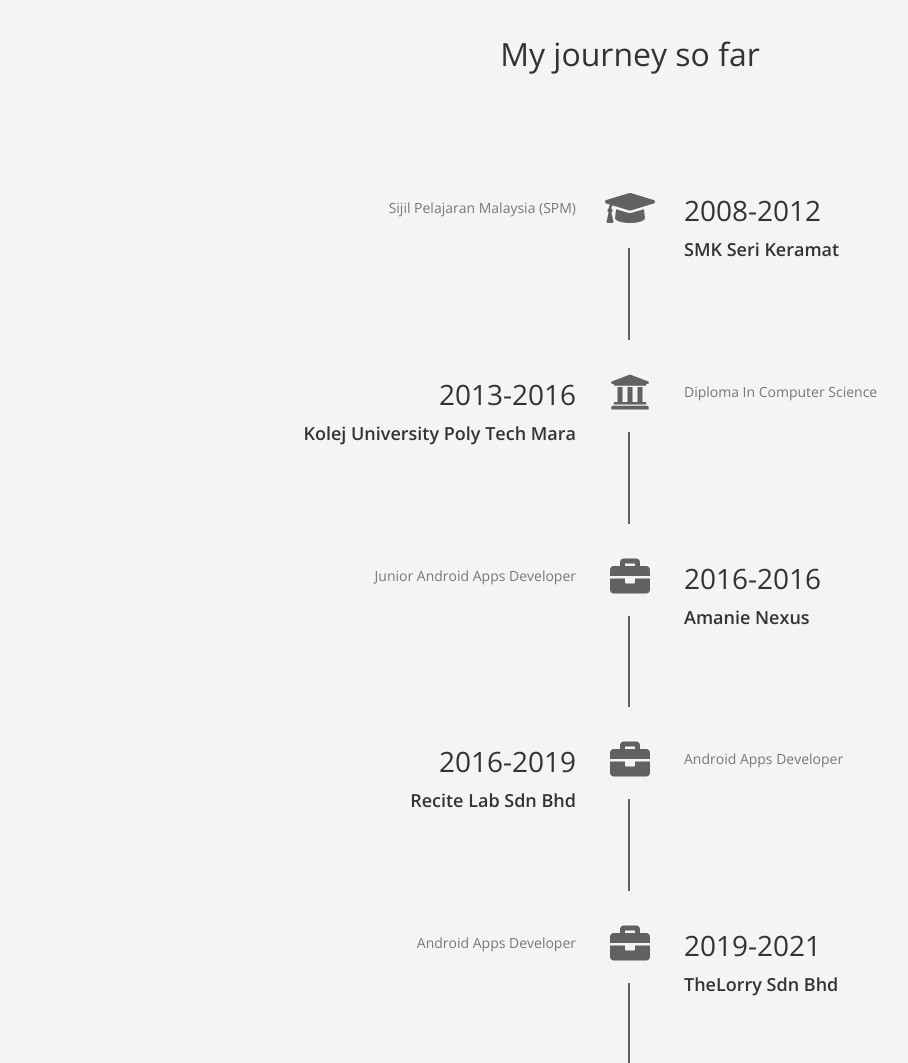
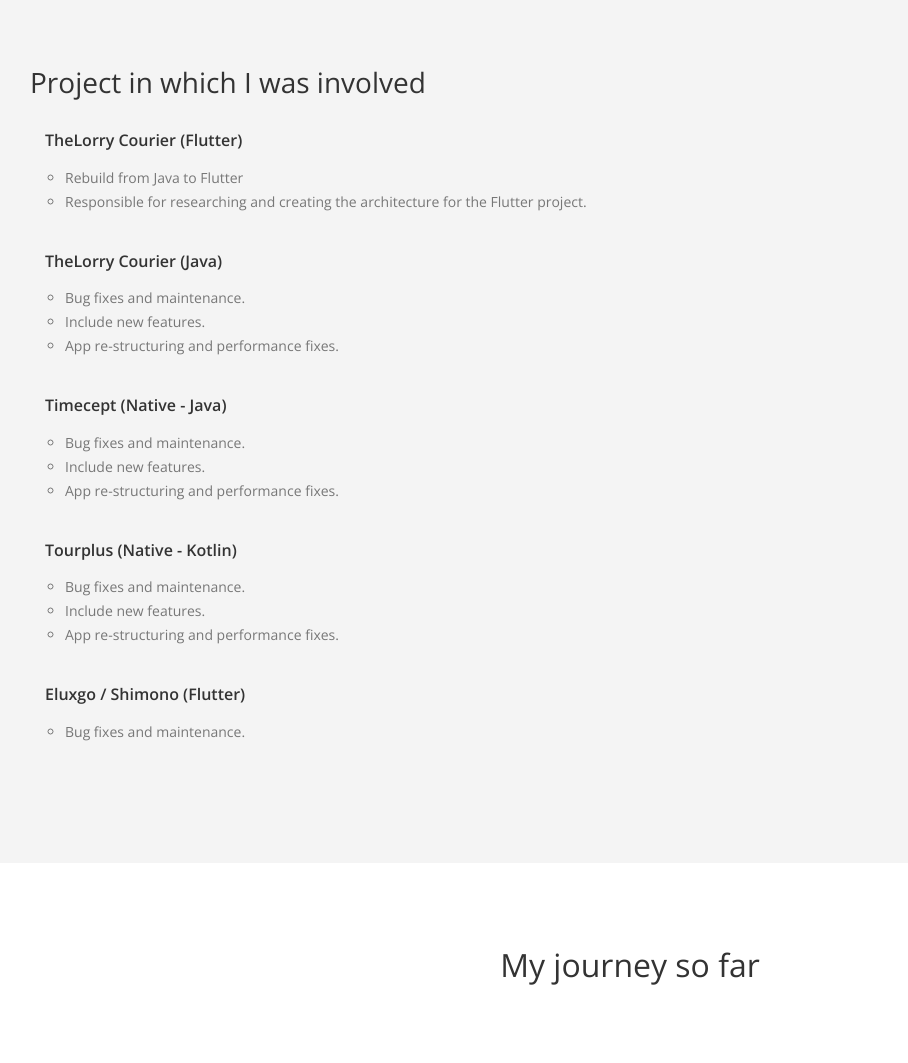
Before and after one commit to JohanAdam/JohanAdam.github.io, a plain HTML site: page index.html in a window 1280 px wide. Shown: the part 1900-2963 px from the top of the page, without its empty margins (10-918 px from the left). Drawn offline with nearby package versions, Linux system fonts and the light colour scheme.

Commit message:
- Add new section for previous involve project.

```diff
--- a/index.html
+++ b/index.html
@@ -260,8 +260,8 @@
 						</div>
 						<div class="hover-state">
 							<div class="align-vertical">
-								<h1 class="text-white"><strong>TheLorry Partner</strong></h1>
-								<p class="text-white">An app for lorry driver.</p>
+								<h1 class="text-white"><strong>TheLorry Partner / Courier</strong></h1>
+								<p class="text-white">An app for lorry driver & courier.</p>
 								<a href="project_thelorry.html" class="btn btn-primary btn-white">See Project</a>
 							</div>
 						</div>
@@ -312,6 +312,94 @@
 								</div>
 							</div>
 						</div> -->
+				</div>
+			</div>
+
+		</section>
+
+		<section id="project" class="projects-gallery">
+			<div class="container">
+				<div class="row">
+					<div>
+						<h2 style="line-height: 100px;">Project in which I was involved</h2>
+
+						<div class="container" style="margin-bottom: 28px;">
+							<h6>
+								TheLorry Courier (Flutter)
+							</h6>
+							<ul class="nyan-list" style="list-style-type:circle; margin-left: 20px;">
+								<li>
+									<p>Rebuild from Java to Flutter</p>
+								</li>
+								<li>
+									<p>Responsible for researching and creating the architecture for the Flutter project.</p>
+								</li>
+							</ul>
+						</div>
+
+						<div class="container" style="margin-bottom: 28px;">
+							<h6>
+								TheLorry Courier (Java)
+							</h6>
+							<ul class="nyan-list" style="list-style-type:circle; margin-left: 20px;">
+								<li>
+									<p>Bug fixes and maintenance.</p>
+								</li>
+								<li>
+									<p>Include new features.</p>
+								</li>
+								<li>
+									<p>App re-structuring and performance fixes.</p>
+								</li>
+							</ul>
+						</div>
+
+						<div class="container" style="margin-bottom: 28px;">
+							<h6>
+								Timecept (Native - Java)
+							</h6>
+							<ul class="nyan-list" style="list-style-type:circle; margin-left: 20px;">
+								<li>
+									<p>Bug fixes and maintenance.</p>
+								</li>
+								<li>
+									<p>Include new features.</p>
+								</li>
+								<li>
+									<p>App re-structuring and performance fixes.</p>
+								</li>
+							</ul>
+						</div>
+
+						<div class="container" style="margin-bottom: 28px;">
+							<h6>
+								Tourplus (Native - Kotlin)
+							</h6>
+							<ul class="nyan-list" style="list-style-type:circle; margin-left: 20px;">
+								<li>
+									<p>Bug fixes and maintenance.</p>
+								</li>
+								<li>
+									<p>Include new features.</p>
+								</li>
+								<li>
+									<p>App re-structuring and performance fixes.</p>
+								</li>
+							</ul>
+						</div>
+
+						<div class="container" style="margin-bottom: 28px;">
+							<h6>
+								Eluxgo / Shimono (Flutter)
+							</h6>
+							<ul class="nyan-list" style="list-style-type:circle; margin-left: 20px;">
+								<li>
+									<p>Bug fixes and maintenance.</p>
+								</li>
+							</ul>
+						</div>
+
+					</div>
 				</div>
 			</div>
 
```
